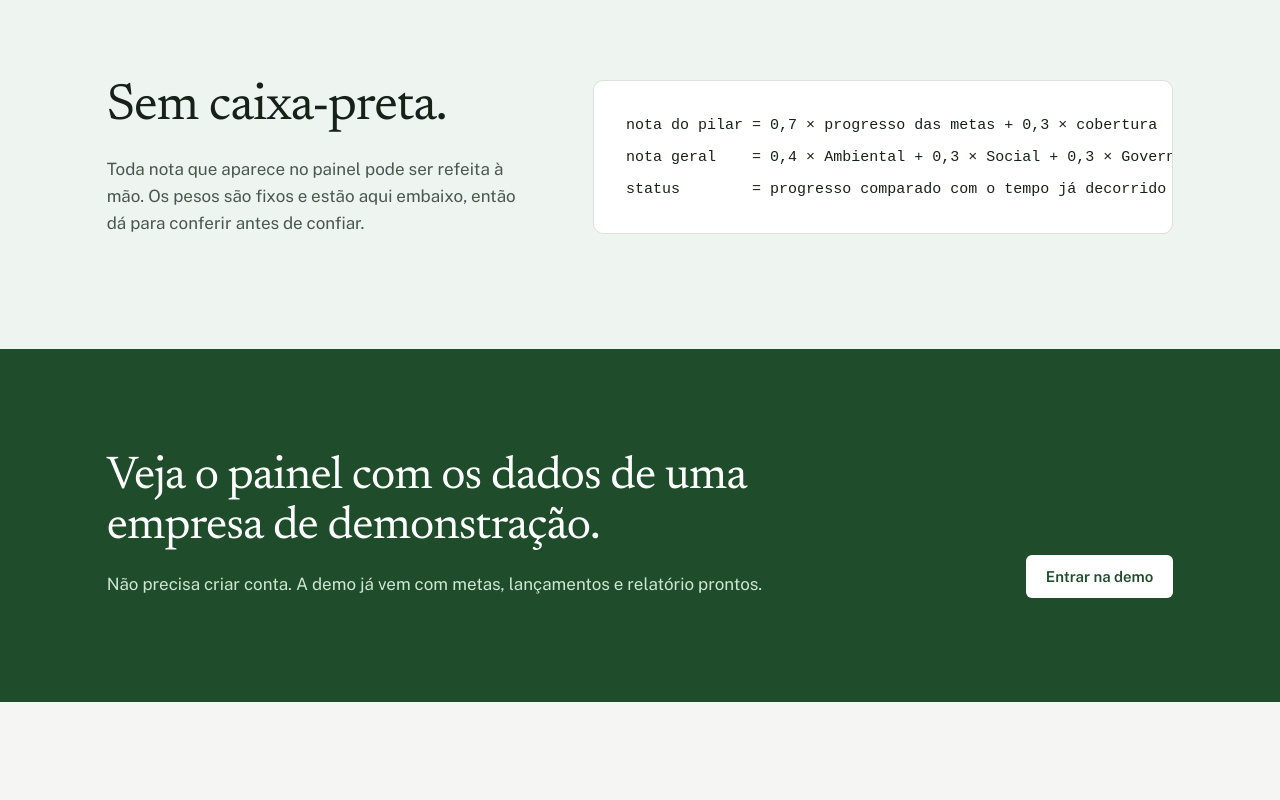
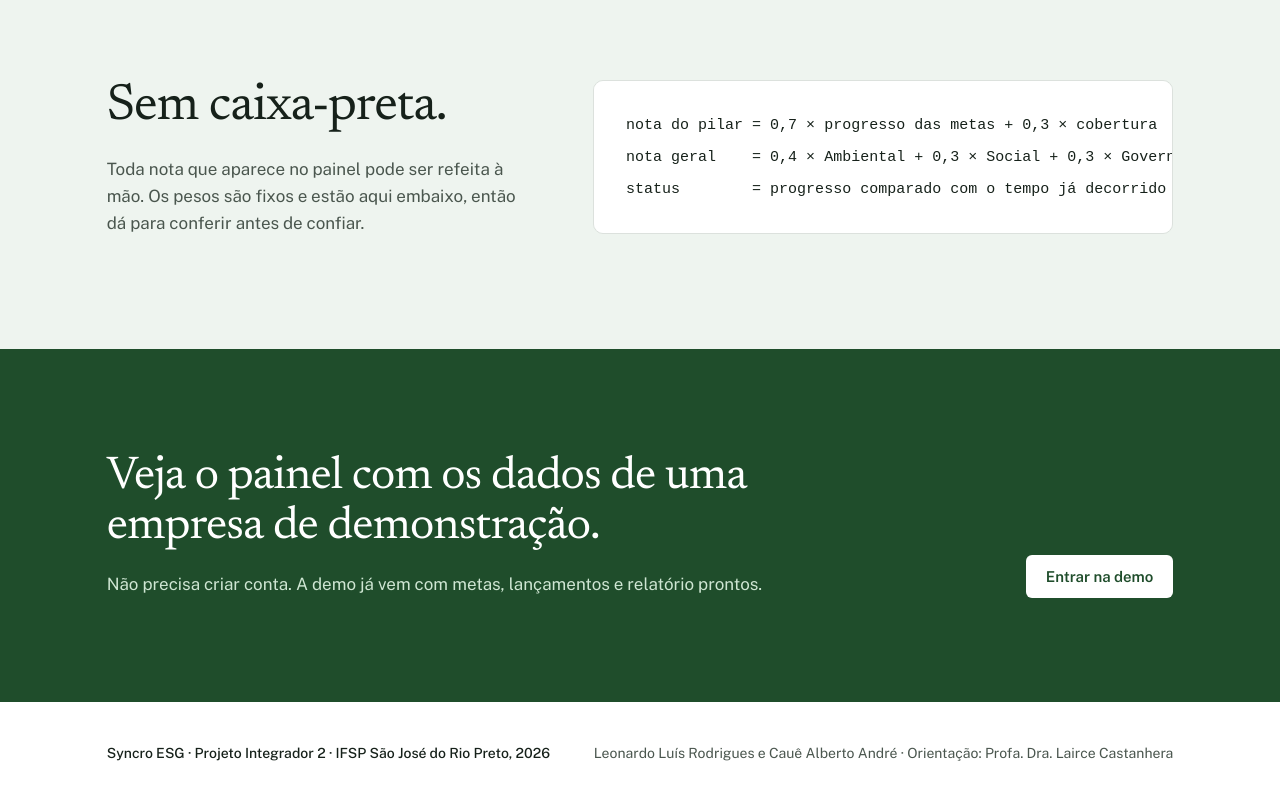
Before and after one commit to leonardoluirodrigues1-lang/syncro-esg, a React (Vite) app in the folder frontend/: page / in a window 1280 px wide. Shown: the part 3092-3892 px from the top of the page. Before the commit the page ends 3794 px from the top, so only its background shows below. Built offline with nearby package versions, Linux system fonts and the light colour scheme; no server answers.

Commit message:
Landing B7: rodapé com o projeto, autores e orientação
Co-Authored-By: Claude Opus 5.5 <noreply@anthropic.com>

```diff
--- a/frontend/src/landing.css
+++ b/frontend/src/landing.css
@@ -740,3 +740,22 @@
     padding-block: 64px;
   }
 }
+
+/* ----- 7. Rodapé ----- */
+.l-rodape {
+  padding-block: 40px;
+  font-size: 14px;
+  color: var(--suave);
+}
+
+.l-rodape-linha {
+  display: flex;
+  justify-content: space-between;
+  flex-wrap: wrap;
+  gap: 8px 32px;
+}
+
+.l-rodape-linha p:first-child {
+  color: var(--tinta);
+  font-weight: 500;
+}
--- a/frontend/src/pages/Landing.tsx
+++ b/frontend/src/pages/Landing.tsx
@@ -36,8 +36,8 @@ export default function Landing() {
         <ComoFunciona />
         <Nota />
         <Chamada />
-        {/* seções */}
       </main>
+      <Rodape />
     </div>
   );
 }
@@ -324,3 +324,14 @@ function Chamada() {
     </section>
   );
 }
+
+function Rodape() {
+  return (
+    <footer id="sobre" className="l-rodape">
+      <div className="l-caixa l-rodape-linha">
+        <p>Syncro ESG · Projeto Integrador 2 · IFSP São José do Rio Preto, 2026</p>
+        <p>Leonardo Luís Rodrigues e Cauê Alberto André · Orientação: Profa. Dra. Lairce Castanhera</p>
+      </div>
+    </footer>
+  );
+}
```
